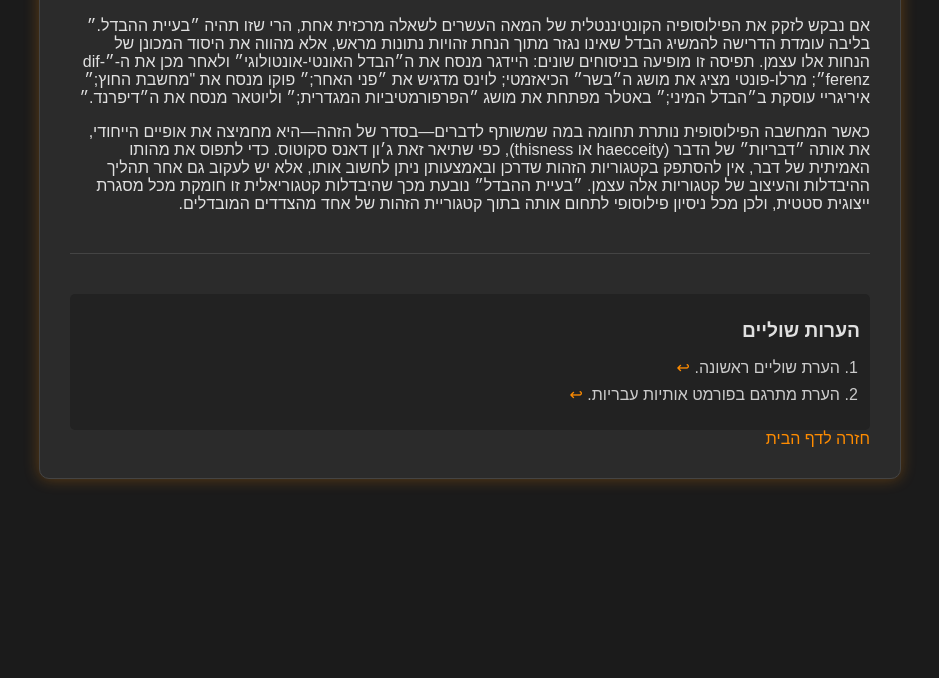
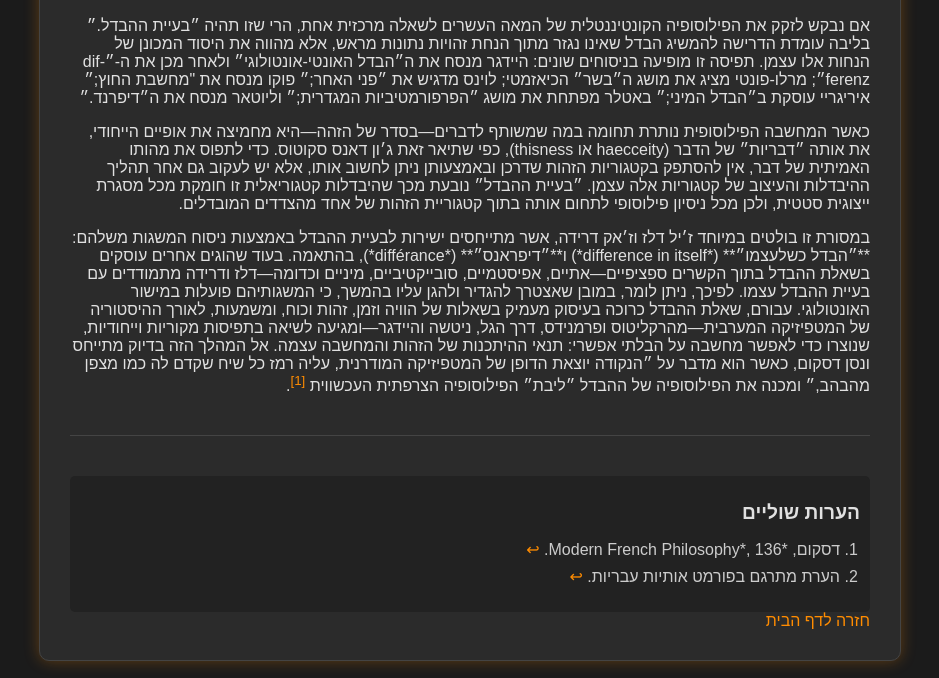
Before and after one commit to nimshav/translation, a website: page public/book/chapters/chapter1.html in a window 1280 px wide. Shown: the part 162-840 px from the top of the page, without its empty margins (170-1109 px from the left). Drawn offline with Linux system fonts and the light colour scheme; files whose address does not match are found by name.

Commit message:
Update chapter1.html

```diff
--- a/public/book/chapters/chapter1.html
+++ b/public/book/chapters/chapter1.html
@@ -111,13 +111,17 @@
       כאשר המחשבה הפילוסופית נותרת תחומה במה שמשותף לדברים—בסדר של הזהה—היא מחמיצה את אופיים הייחודי, את אותה ״דבריות״ של הדבר (haecceity או thisness), כפי שתיאר זאת ג׳ון דאנס סקוטוס. כדי לתפוס את מהותו האמיתית של דבר, אין להסתפק בקטגוריות הזהות שדרכן ובאמצעותן ניתן לחשוב אותו, אלא יש לעקוב גם אחר תהליך ההיבדלות והעיצוב של קטגוריות אלה עצמן. ״בעיית ההבדל״ נובעת מכך שהיבדלות קטגוריאלית זו חומקת מכל מסגרת ייצוגית סטטית, ולכן מכל ניסיון פילוסופי לתחום אותה בתוך קטגוריית הזהות של אחד מהצדדים המובדלים.
     </p>
 
+    <p>
+      במסורת זו בולטים במיוחד ז׳יל דלז וז׳אק דרידה, אשר מתייחסים ישירות לבעיית ההבדל באמצעות ניסוח המשגות משלהם: **״הבדל כשלעצמו״** (*difference in itself*) ו**״דיפראנס״** (*différance*), בהתאמה. בעוד שהוגים אחרים עוסקים בשאלת ההבדל בתוך הקשרים ספציפיים—אתיים, אפיסטמיים, סובייקטיביים, מיניים וכדומה—דלז ודרידה מתמודדים עם בעיית ההבדל עצמו. לפיכך, ניתן לומר, במובן שאצטרך להגדיר ולהגן עליו בהמשך, כי המשגותיהם פועלות במישור האונטולוגי. עבורם, שאלת ההבדל כרוכה בעיסוק מעמיק בשאלות של הוויה וזמן, זהות וכוח, ומשמעות, לאורך ההיסטוריה של המטפיזיקה המערבית—מהרקליטוס ופרמנידס, דרך הגל, ניטשה והיידגר—ומגיעה לשיאה בתפיסות מקוריות וייחודיות, שנוצרו כדי לאפשר מחשבה על הבלתי אפשרי: תנאי ההיתכנות של הזהות והמחשבה עצמה. אל המהלך הזה בדיוק מתייחס ונסן דסקום, כאשר הוא מדבר על ״הנקודה יוצאת הדופן של המטפיזיקה המודרנית, עליה רמז כל שיח שקדם לה כמו מצפן מהבהב,״ ומכנה את הפילוסופיה של ההבדל ״ליבת״ הפילוסופיה הצרפתית העכשווית <sup><a href="#footnote-1">[1]</a></sup>.
+    </p>
+
     <hr>
 
     <!-- Footnotes Section -->
     <div id="footnotes">
       <h2>הערות שוליים</h2>
       <ol>
-        <li id="footnote-1">הערת שוליים ראשונה. <a href="#ref-1">↩</a></li>
+        <li id="footnote-1">דסקום, *Modern French Philosophy*, 136. <a href="#ref-1">↩</a></li>
         <li id="footnote-a">הערת מתרגם בפורמט אותיות עבריות. <a href="#ref-a">↩</a></li>
       </ol>
     </div>
```
